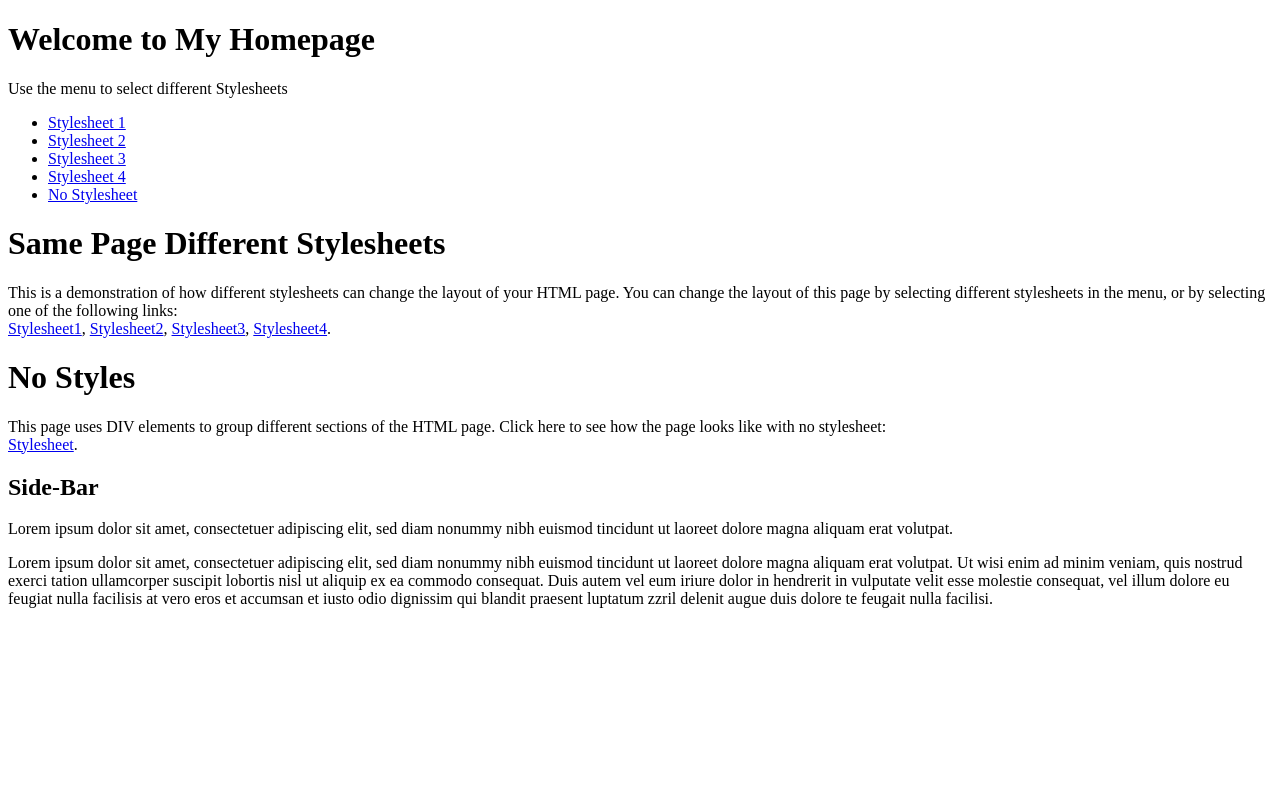
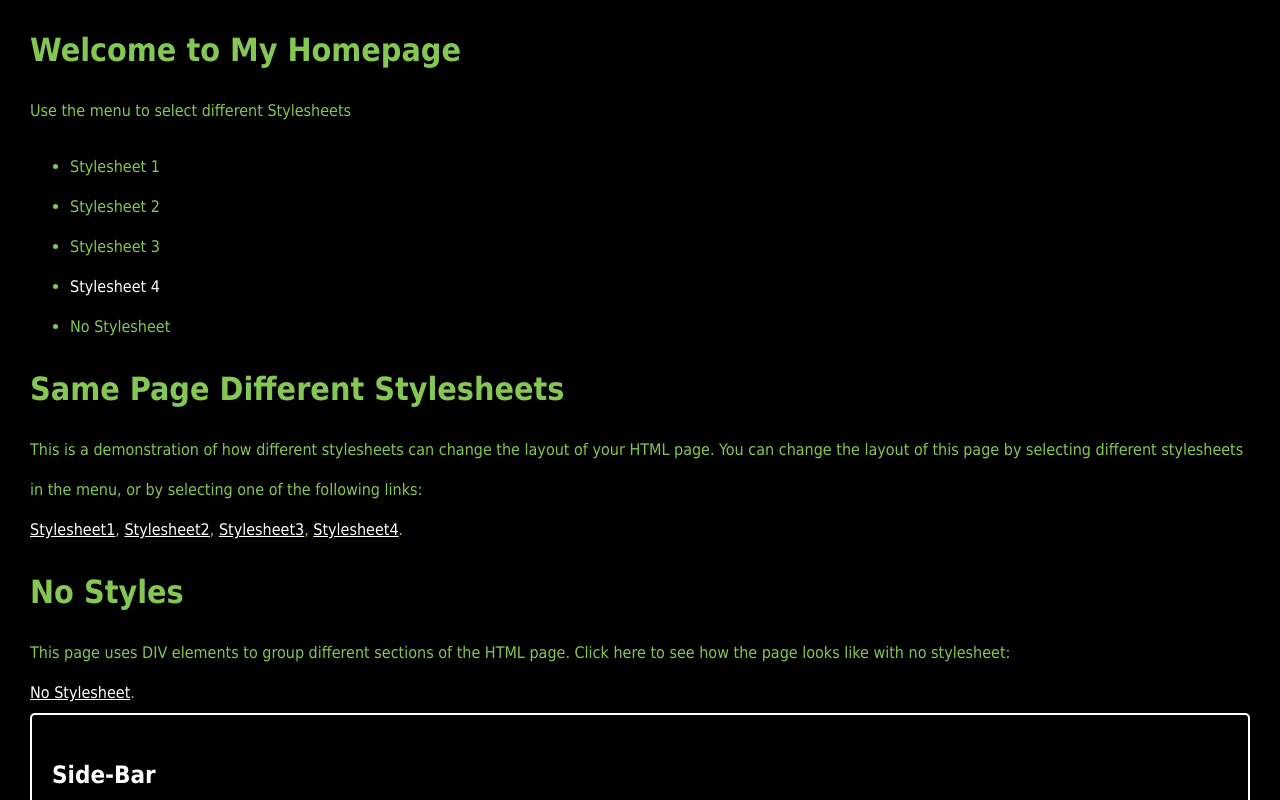
Before and after one commit to InsanireDevices/TMS-DotNet-Banakh, a plain HTML site: page src/TMS.DotNet06.w3example/index4.html in a window 1280 px wide. Shown: the top 800 px of the page. Drawn offline with Linux system fonts and the light colour scheme.

Commit message:
feat: Add forth style

```diff
--- a/src/TMS.DotNet06.w3example/css/style4.css
+++ b/src/TMS.DotNet06.w3example/css/style4.css
@@ -0,0 +1,49 @@
+.body {
+    font-family: Tahoma, sans-serif;
+    color: #84C754;
+    background-color: black;
+    margin: 30px;
+    line-height: 40px;
+}
+
+.main-menu a{
+    color: #84C754;
+    text-decoration: none;
+}
+
+.main-menu a:hover{
+    color: white;
+}
+
+.main-menu ul li.selectedstyle a {
+    color: white;
+}
+
+.content a {
+    color: white;
+}
+
+.content a:hover{
+    color: #84C754;
+}
+
+.sidebar {
+    color: white;
+    border-style: solid;
+    border-width: 2px;
+    border-color: white;
+    border-radius: 5px;
+    padding: 20px;
+}
+
+.footer {
+    line-height: normal;
+    text-align: center;
+    margin-top: 20px;
+    color: white;
+    border-style: solid;
+    border-width: 2px;
+    border-color: white;
+    border-radius: 5px;
+    padding: 20px;
+}
```
Also changed, not shown: src/TMS.DotNet06.w3example/index.html (+1 -1 lines), src/TMS.DotNet06.w3example/index1.html (+1 -1 lines), src/TMS.DotNet06.w3example/index3.html (+1 -1 lines), src/TMS.DotNet06.w3example/index4.html (+1 -1 lines).
